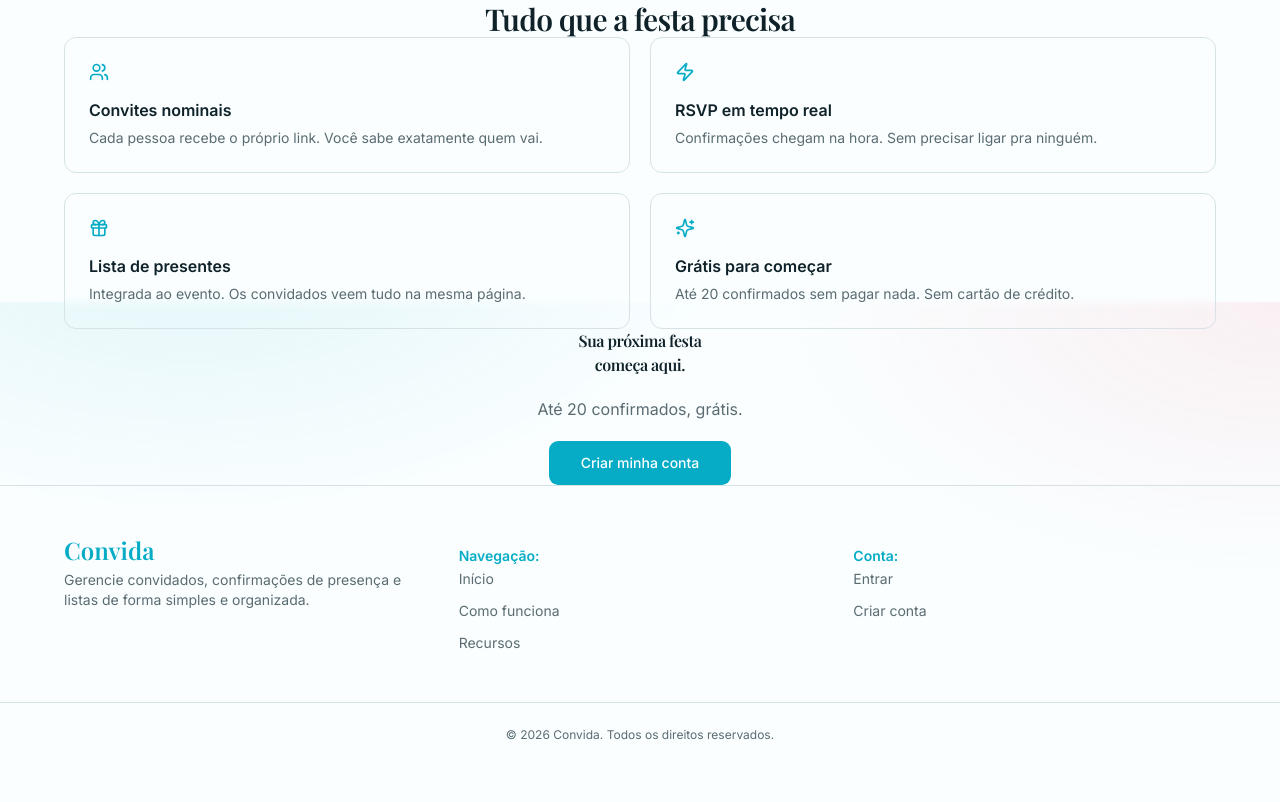
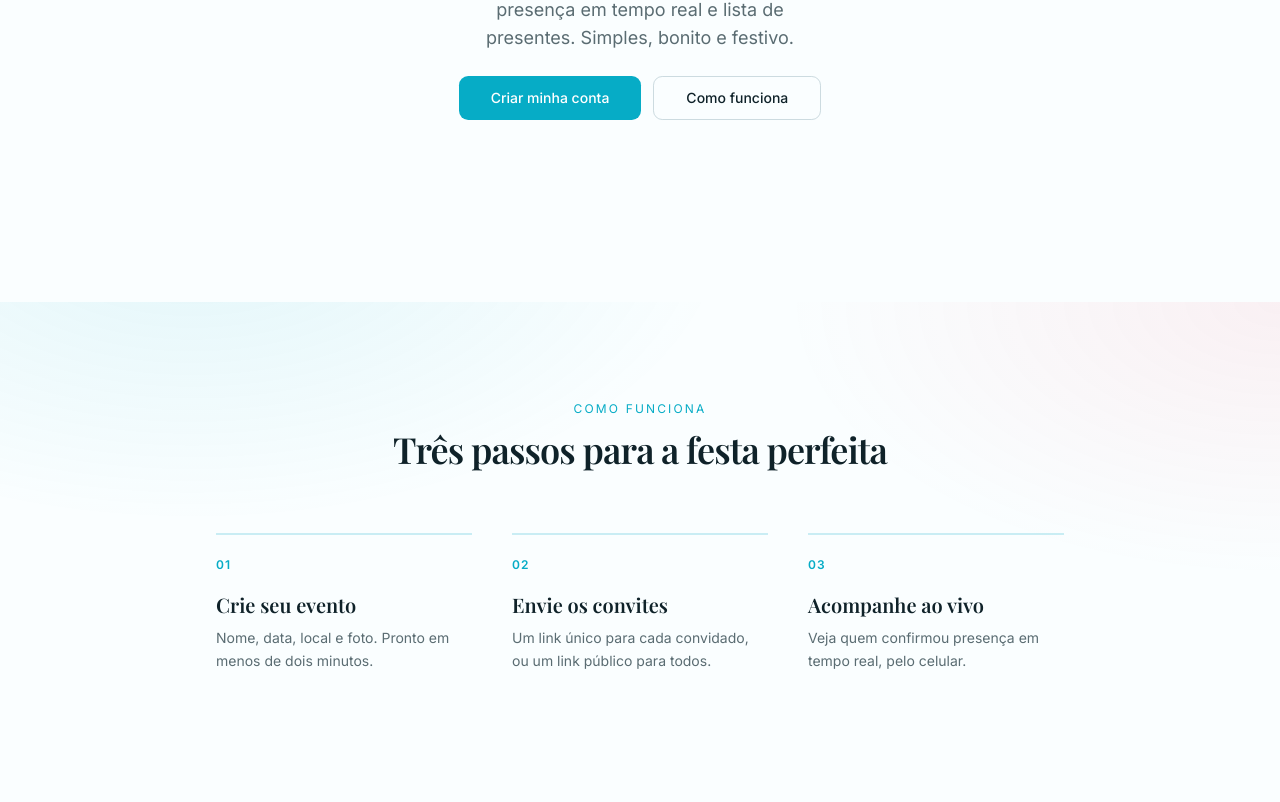
Before and after one commit to Mf0n7/invite-me, a Next.js app in the folder frontend/: page / in a window 1280 px wide. Shown: the part 498-1300 px from the top of the page. Before the commit the page ends 1265 px from the top, so only its background shows below. Built offline with nearby package versions, Linux system fonts and the light colour scheme; no server answers; a web font is replaced by a local one.

Commit message:
refactor(landing): reorganizar seções em subdiretório e corrigir Tailwind
Tailwind não escaneava features/ — classes exclusivas desse diretório
não eram geradas. Adicionado ./features/**/*.{ts,tsx} ao content.

```diff
--- a/frontend/features/landing/components/footer.tsx
+++ b/frontend/features/landing/components/footer.tsx
@@ -70,8 +70,8 @@ export function Footer() {
 
       <Separator className="border-border" />
 
-      <div className="flex flex-col items-center justify-between py-6 gap-3 text-xs text-muted-foreground md:flex-row">
-        <p>
+      <div className="py-6">
+        <p className="text-xs text-muted-foreground text-center">
           © {new Date().getFullYear()} Convida. Todos os direitos reservados.
         </p>
       </div>
--- a/frontend/features/landing/components/hero.tsx
+++ b/frontend/features/landing/components/sections/hero.tsx
@@ -10,7 +10,6 @@ import { staggerContainer, staggerItem } from "@/lib/animations/variants";
 export function Hero() {
   return (
     <section className="flex min-h-[calc(100svh-3.5rem)] flex-col items-center justify-center px-6 text-center">
-
       <motion.div
         className="flex max-w-2xl flex-col items-center gap-6"
         variants={staggerContainer}
--- a/frontend/tailwind.config.ts
+++ b/frontend/tailwind.config.ts
@@ -6,6 +6,7 @@ const config: Config = {
   content: [
     "./app/**/*.{ts,tsx}",
     "./components/**/*.{ts,tsx}",
+    "./features/**/*.{ts,tsx}",
     "./lib/**/*.{ts,tsx}",
   ],
   theme: {
```
Also changed, not shown: frontend/app/page.tsx (+4 -4 lines), frontend/features/landing/components/sections/cta-section.tsx (renamed from frontend/features/landing/components/cta-section.tsx), frontend/features/landing/components/sections/features-section.tsx (renamed from frontend/features/landing/components/features-section.tsx), frontend/features/landing/components/sections/how-it-works.tsx (renamed from frontend/features/landing/components/how-it-works.tsx).
